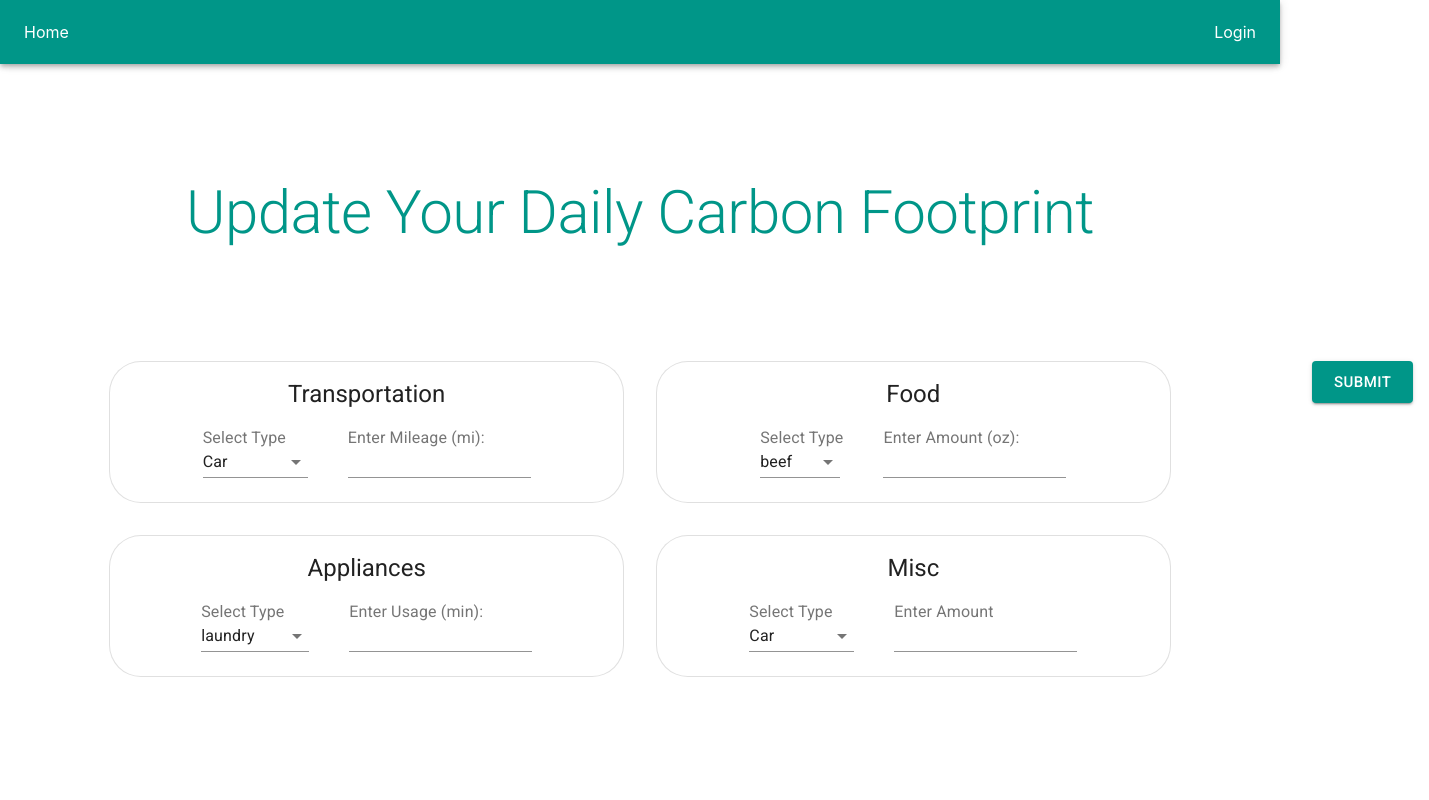
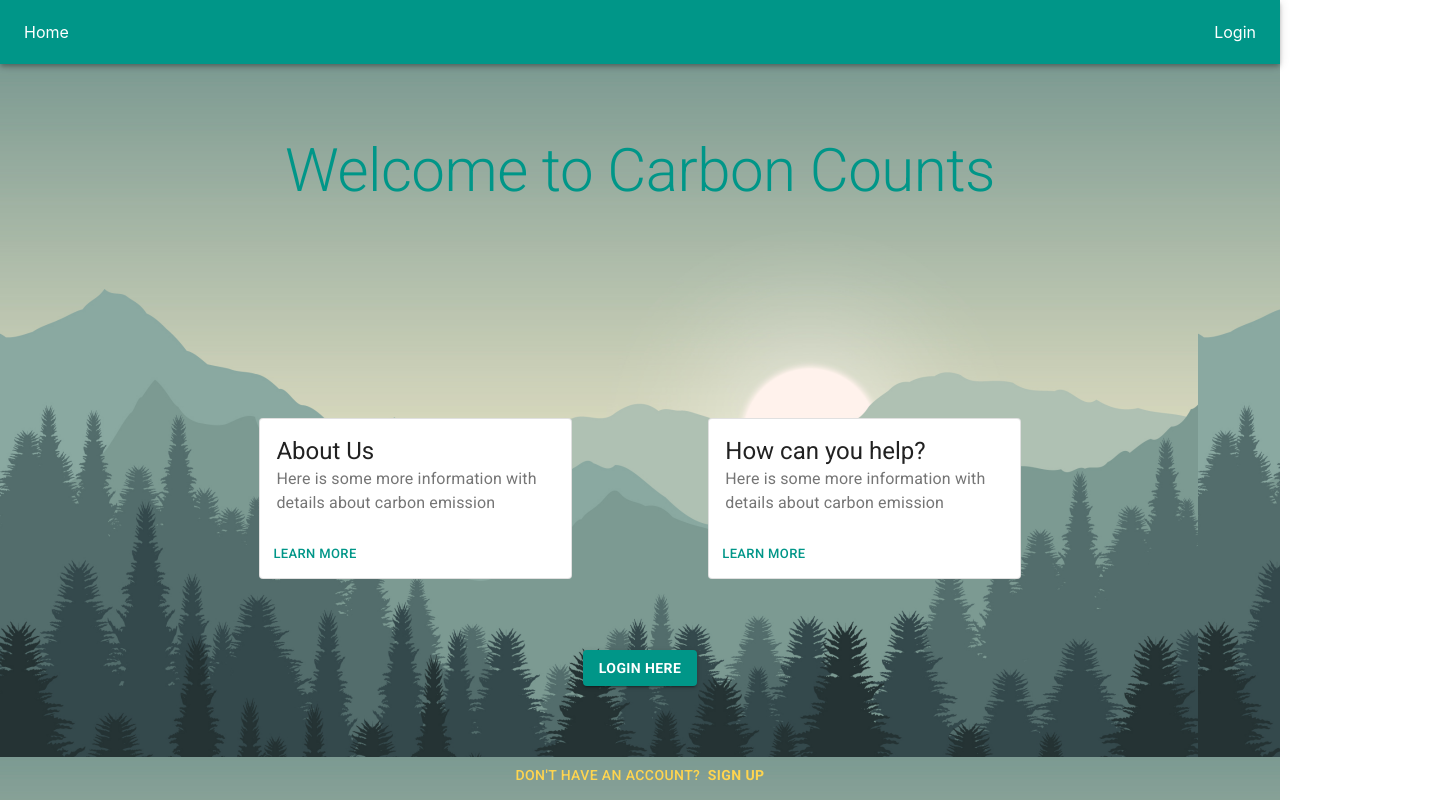
Before and after one commit to Yaffoman/SD_HACKS_2021_Frontend, a React (Create React App) app: page /landing in a window 1280 px wide. Shown: the top 800 px of the page, 1429 px wide, since content can reach past the window. Built offline with nearby package versions, Linux system fonts and the light colour scheme.

Commit message:
fixed merge error

```diff
--- a/src/App.js
+++ b/src/App.js
@@ -20,9 +20,9 @@ function Routes() {
     <Router>
       <Navbar />
       <Switch>
-        <Route exact path='/landing' component={Update} />
+        <Route exact path='/landing' component={Landing} />
           <PrivateRoute exact path='/profile' component={Profile} />
-          <PrivateRoute exact path='/update' component={Landing} />
+          <PrivateRoute exact path='/update' component={Update} />
         <PrivateRoute path='/' component={Home} />
       </Switch>
     </Router>
--- a/src/pages/Landing/Landing.js
+++ b/src/pages/Landing/Landing.js
@@ -32,9 +32,7 @@ class SignUp extends React.Component {
 class Login extends React.Component {
   render() {
     return (
-        <><Router>
-            <Link to={'/update'} className={"btn btn-primary"}>Send to update</Link>
-        </Router>
+        <>
           <Button color="primary" variant={"contained"}>
             <b>Login Here</b>
           </Button>
--- a/src/pages/Update/Update.js
+++ b/src/pages/Update/Update.js
@@ -6,7 +6,6 @@ import {Paper, Grid,Button, Card, CardContent, CardActions, Typography, createMu
 import teal from "@material-ui/core/colors/teal";
 import amber from "@material-ui/core/colors/amber";
 import {NativeSelect, InputLabel} from "@material-ui/core";
-import background from "../Landing/homepage.png";
 import Input from "@material-ui/core/Input";
 
 const theme = createMuiTheme({
```
